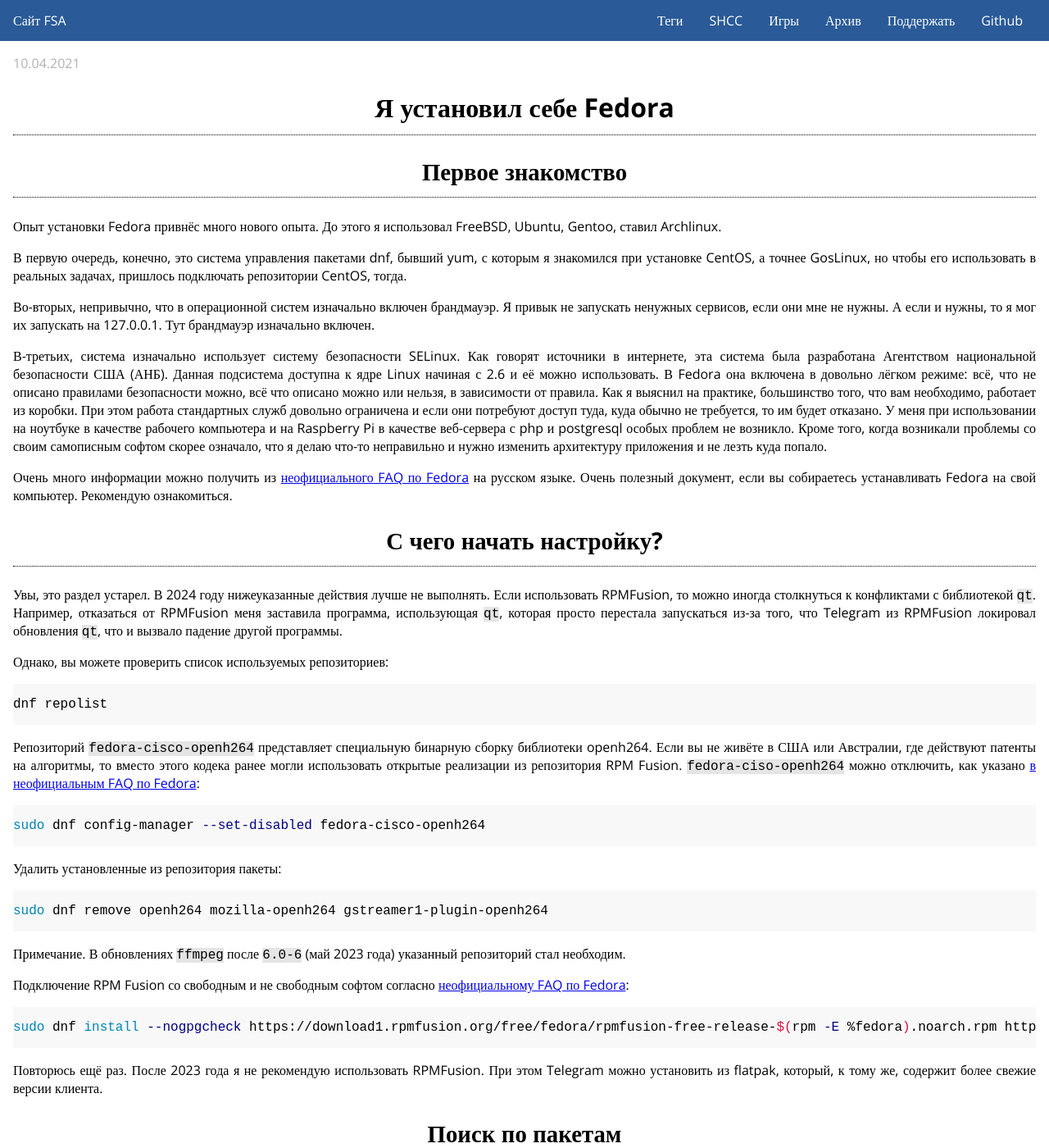
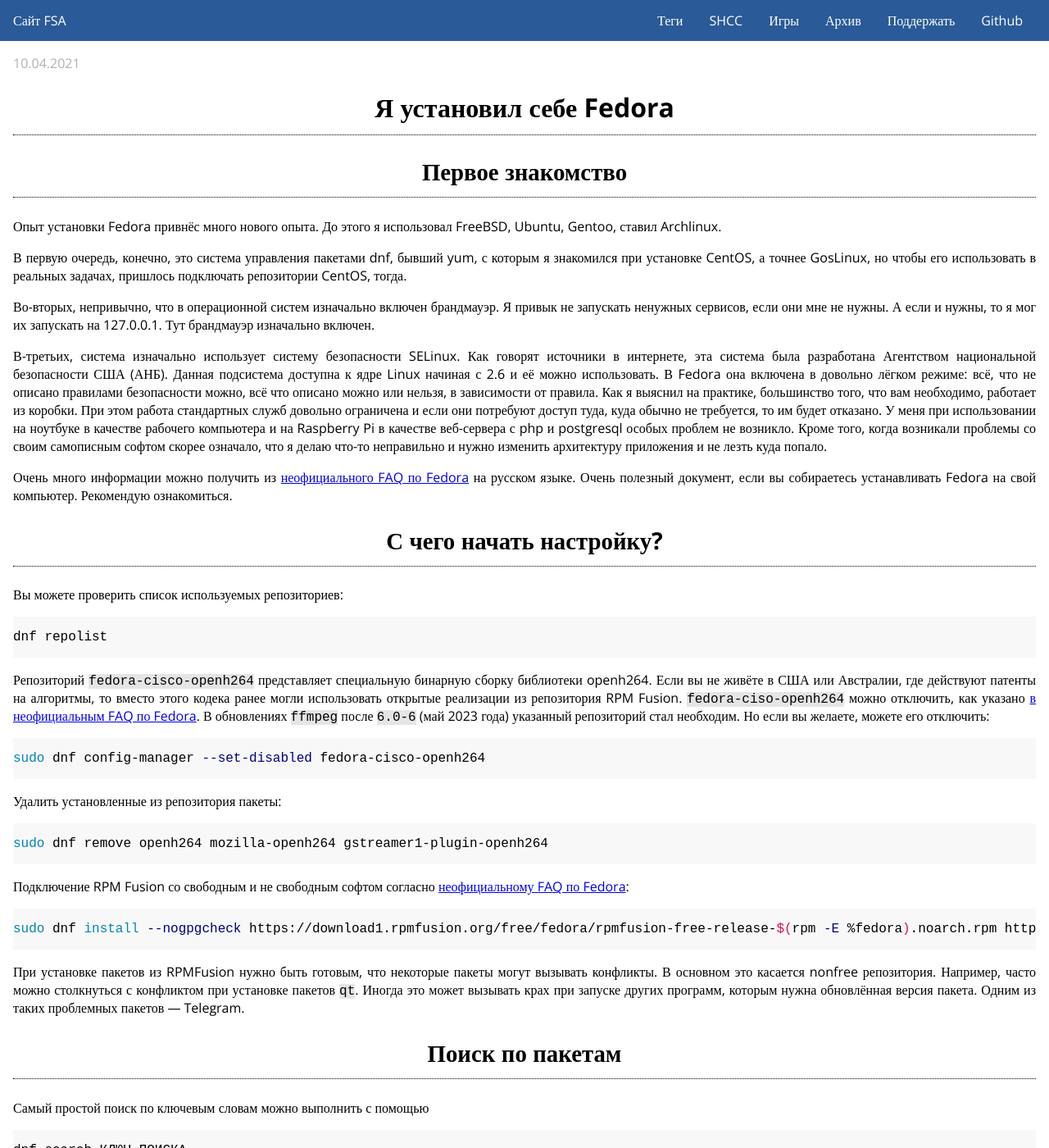
Before and after one commit to fsa/site, a Jekyll site: the page built from _posts/2021-04-12-fedora_first_steps.md, in a window 1280 px wide and 1400 px high. Shown: the whole window at 82% size. Built offline with Jekyll 4.4.1, drawn with Linux system fonts in a browser that asks for light colours.

Commit message:
Уточнение про RPMFusion

````diff
--- a/_posts/2021-04-12-fedora_first_steps.md
+++ b/_posts/2021-04-12-fedora_first_steps.md
@@ -20,15 +20,13 @@
 
 ## С чего начать настройку?
 
-Увы, это раздел устарел. В 2024 году нижеуказанные действия лучше не выполнять. Если использовать RPMFusion, то можно иногда столкнуться к конфликтами с библиотекой `qt`. Например, отказаться от RPMFusion меня заставила программа, использующая `qt`, которая просто перестала запускаться из-за того, что Telegram из RPMFusion локировал обновления `qt`, что и вызвало падение другой программы.
-
-Однако, вы можете проверить список используемых репозиториев:
+Вы можете проверить список используемых репозиториев:
 
 ```bash
 dnf repolist
 ```
 
-Репозиторий `fedora-cisco-openh264` представляет специальную бинарную сборку библиотеки openh264. Если вы не живёте в США или Австралии, где действуют патенты на алгоритмы, то вместо этого кодека ранее могли использовать открытые реализации из репозитория RPM Fusion. `fedora-ciso-openh264` можно отключить, как указано [в неофициальным FAQ по Fedora](https://russianfedora.github.io/FAQ/package-manager.html#fedora-cisco-openh264):
+Репозиторий `fedora-cisco-openh264` представляет специальную бинарную сборку библиотеки openh264. Если вы не живёте в США или Австралии, где действуют патенты на алгоритмы, то вместо этого кодека ранее могли использовать открытые реализации из репозитория RPM Fusion. `fedora-ciso-openh264` можно отключить, как указано [в неофициальным FAQ по Fedora](https://russianfedora.github.io/FAQ/package-manager.html#fedora-cisco-openh264). В обновлениях `ffmpeg` после `6.0-6` (май 2023 года) указанный репозиторий стал необходим. Но если вы желаете, можете его отключить:
 
 ```bash
 sudo dnf config-manager --set-disabled fedora-cisco-openh264
@@ -40,15 +38,13 @@
 sudo dnf remove openh264 mozilla-openh264 gstreamer1-plugin-openh264
 ```
 
-Примечание. В обновлениях `ffmpeg` после `6.0-6` (май 2023 года) указанный репозиторий стал необходим.
-
 Подключение RPM Fusion со свободным и не свободным софтом согласно [неофициальному FAQ по Fedora](https://russianfedora.github.io/FAQ/generic-info.html#rpm-fusion):
 
 ```bash
 sudo dnf install --nogpgcheck https://download1.rpmfusion.org/free/fedora/rpmfusion-free-release-$(rpm -E %fedora).noarch.rpm https://download1.rpmfusion.org/nonfree/fedora/rpmfusion-nonfree-release-$(rpm -E %fedora).noarch.rpm
 ```
 
-Повторюсь ещё раз. После 2023 года я не рекомендую использовать RPMFusion. При этом Telegram можно установить из flatpak, который, к тому же, содержит более свежие версии клиента.
+При установке пакетов из RPMFusion нужно быть готовым, что некоторые пакеты могут вызывать конфликты. В основном это касается nonfree репозитория. Например, часто можно столкнуться с конфликтом при установке пакетов `qt`. Иногда это может вызывать крах при запуске других программ, которым нужна обновлённая версия пакета. Одним из таких проблемных пакетов — Telegram.
 
 ## Поиск по пакетам
 
````
